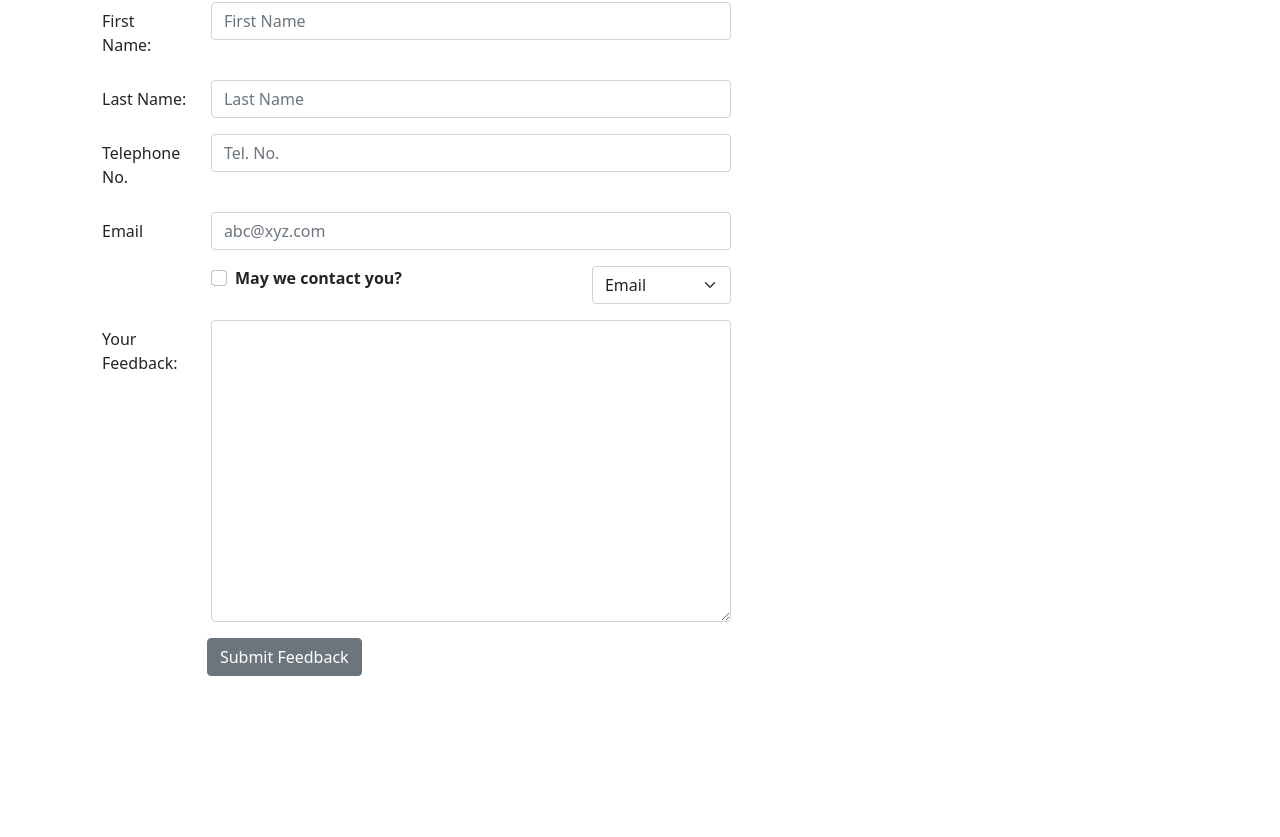
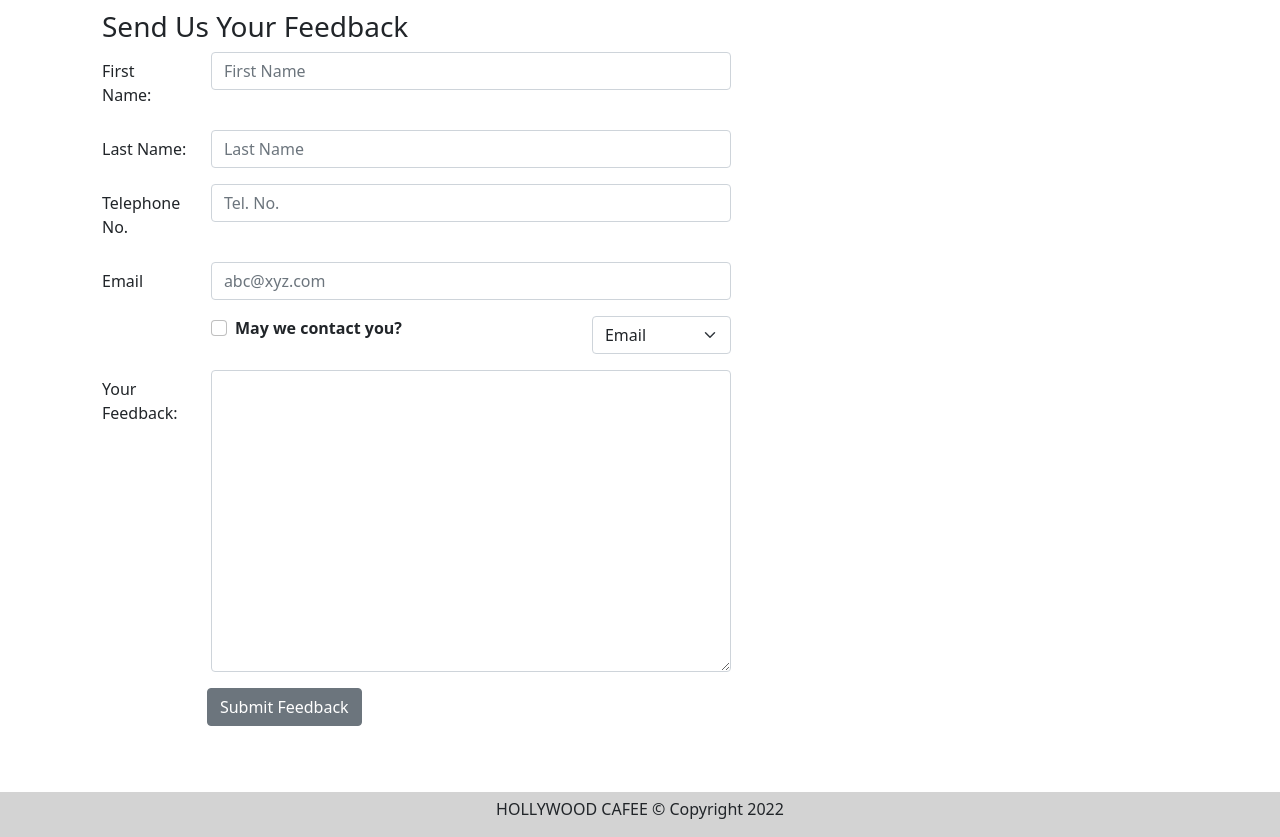
Before and after one commit to Samonto-Karmaker/Hollywood-Cafee, a React (Create React App) app: page /contact in a window 1280 px wide. Shown: the part 171-1008 px from the top of the page. Before the commit the page ends 863 px from the top, so only its background shows below. Built offline with nearby package versions, Linux system fonts and the light colour scheme.

Commit message:
Added footer with style

```diff
--- a/src/App.css
+++ b/src/App.css
@@ -1,3 +1,17 @@
 .App {
   text-align: center;
 }
+
+.footer {
+  background-color: lightgrey;
+  margin: 0px auto;
+  padding-top: 5px;
+  bottom: 0;
+  width: 100%;
+}
+
+.row-content{
+  margin: 0px auto;
+  padding: 50px 0px 50px 0px;
+  min-height: 400px;
+}
--- a/src/Components/footer/Footer.js
+++ b/src/Components/footer/Footer.js
@@ -2,8 +2,14 @@
 
 const Footer = () => {
     return(
-        <div>
-
+        <div className = "footer">
+            <div className='container'>
+                <div className='row justify-content-center'>
+                    <div className='col-auto'>
+                        <p>HOLLYWOOD CAFEE &#169; Copyright 2022</p>
+                    </div>
+                </div>
+            </div>
         </div>
     )
 }
```
